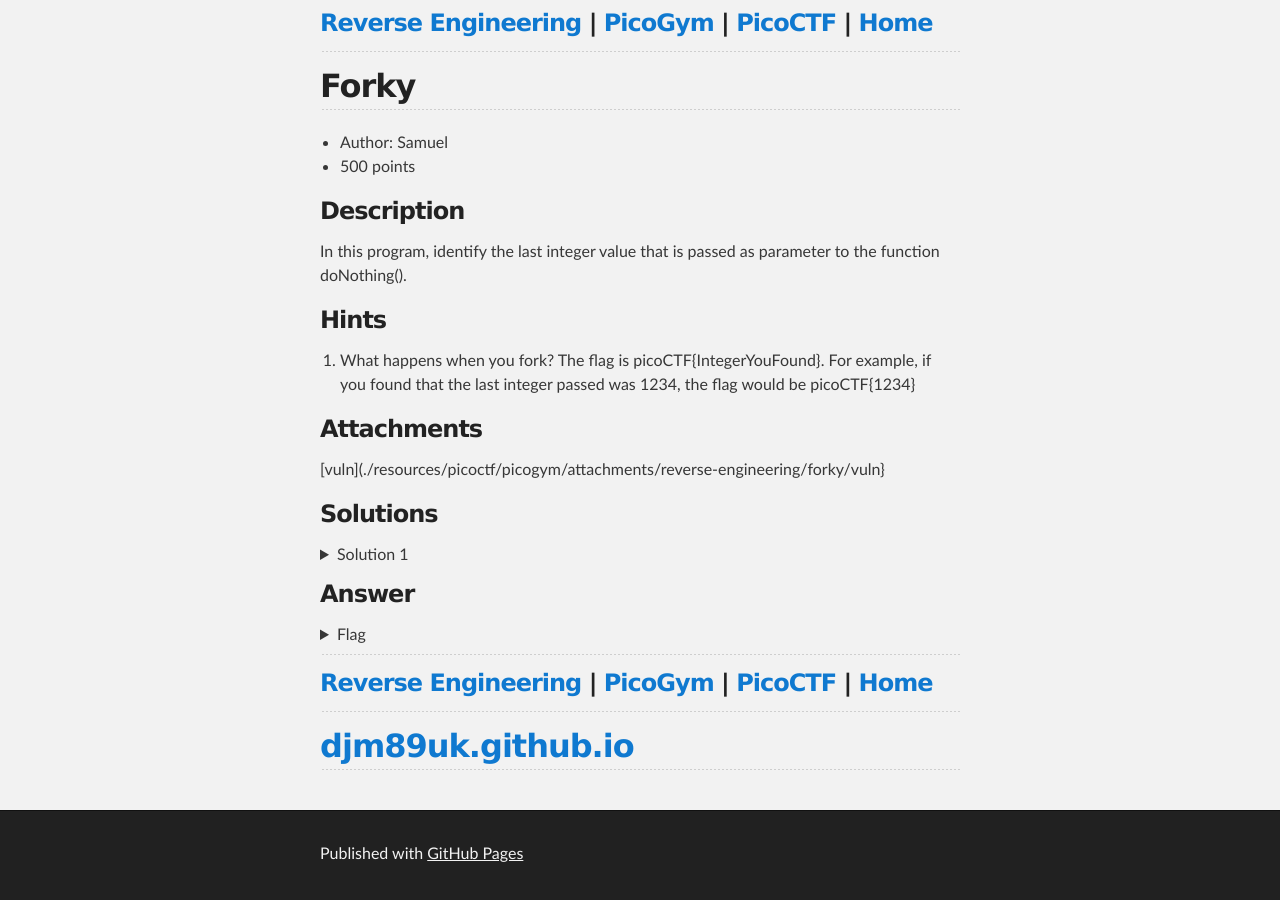
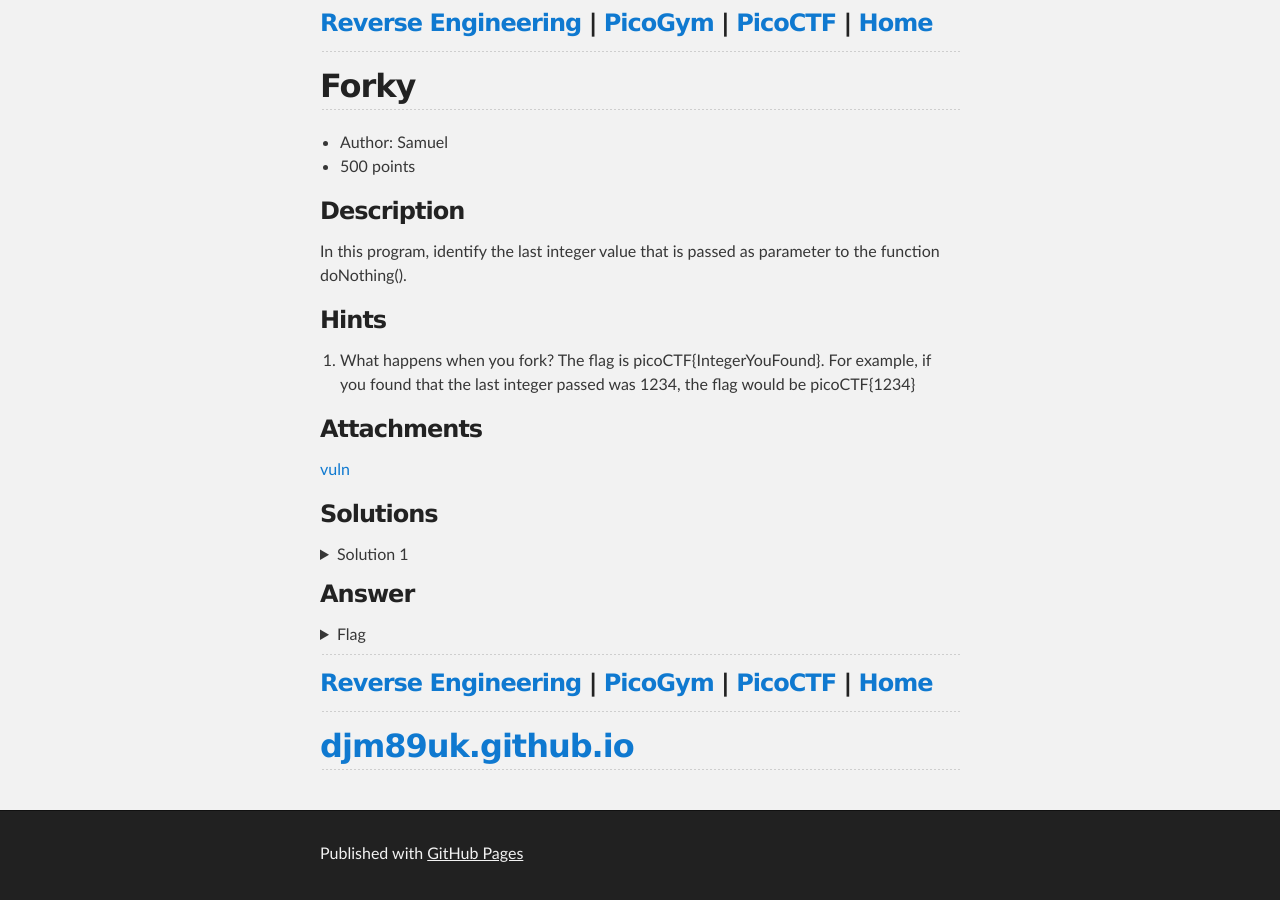
Before and after one commit to djm89uk/djm89uk.github.io, a Jekyll site: the page built from picogym_re.md, in a window 1280 px wide and 900 px high, scrolled down 15077 px. Built offline with Jekyll 4.4.1, drawn with Linux system fonts in a browser that asks for light colours; our own code applies the rules of GitHub Pages for plain Markdown files; Markdown is read by kramdown in place of the engine named in the settings.

Commit message:
Update picogym_re.md

```diff
--- a/picogym_re.md
+++ b/picogym_re.md
@@ -1662,7 +1662,7 @@ In this program, identify the last integer value that is passed as parameter to
 
 ### Attachments
 
-[vuln](./resources/picoctf/picogym/attachments/reverse-engineering/forky/vuln}
+[vuln](./resources/picoctf/picogym/attachments/reverse-engineering/forky/vuln)
 
 ### Solutions
 
```
